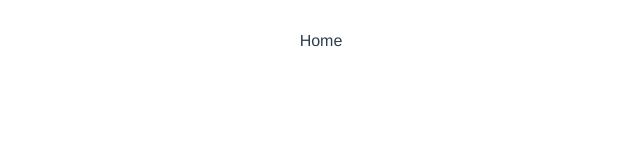
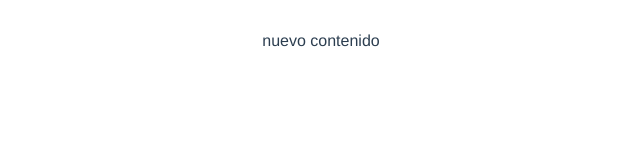
Before and after one commit to Cesar3600/vuejs_componentes_composition_api, a Vue app: page / in a window 1280 px wide. Shown: the top 160 px of the page, without its empty margins (319-959 px from the left). Built offline with nearby package versions, Linux system fonts and the light colour scheme.

Commit message:
la referencia esta actualizando su valor reactivo

```diff
--- a/src/components/HomeComponent.vue
+++ b/src/components/HomeComponent.vue
@@ -1,9 +1,16 @@
 <template>
-  <div>Home</div>
+  <div>{{ text }}</div>
 </template>
 
 <script>
+import { ref } from "vue";
 export default {
-  setup() {},
+  setup() {
+    const text = ref("hola Vue");
+    text.value = "nuevo contenido";
+    return {
+      text,
+    };
+  },
 };
 </script>
```
